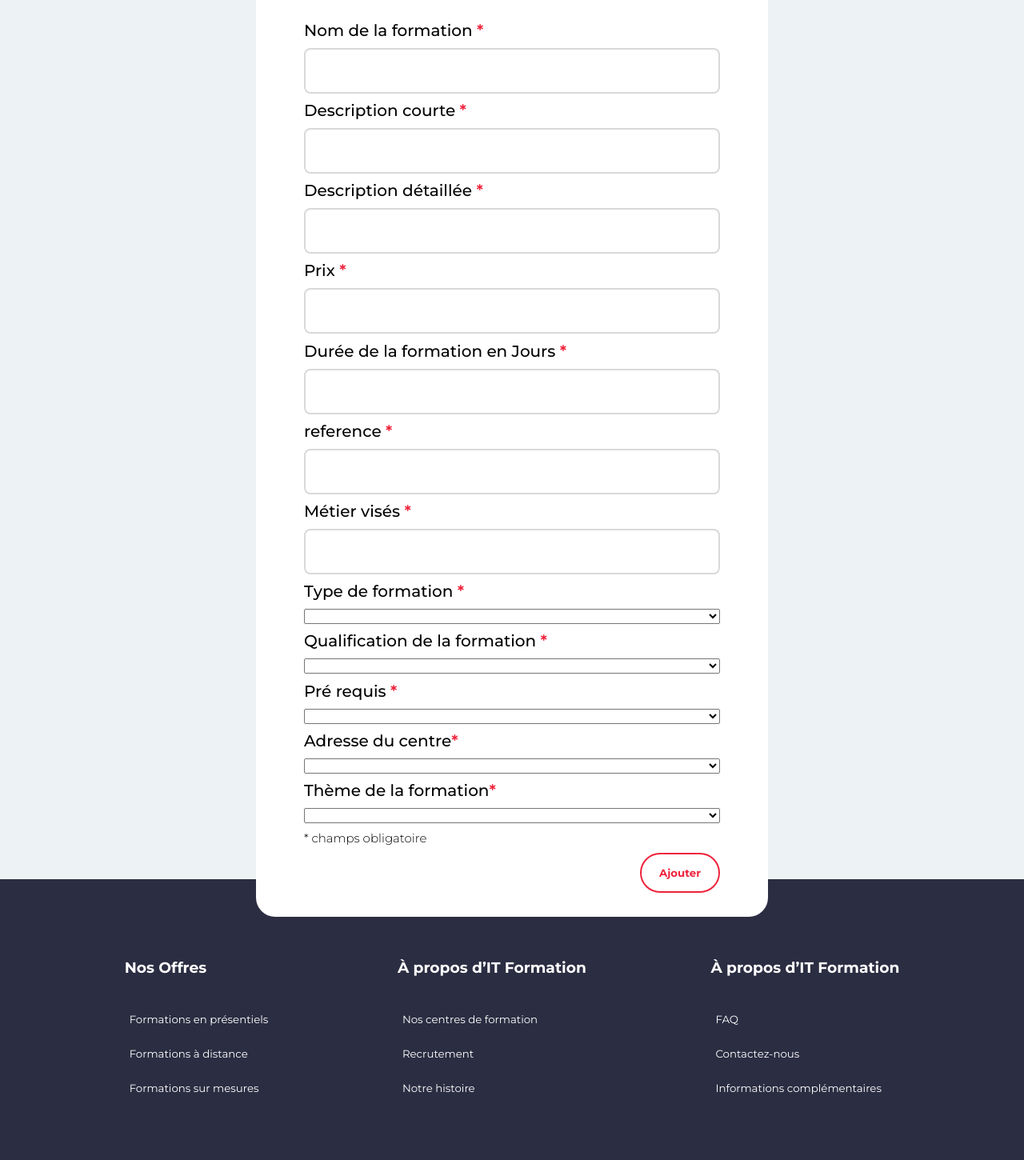
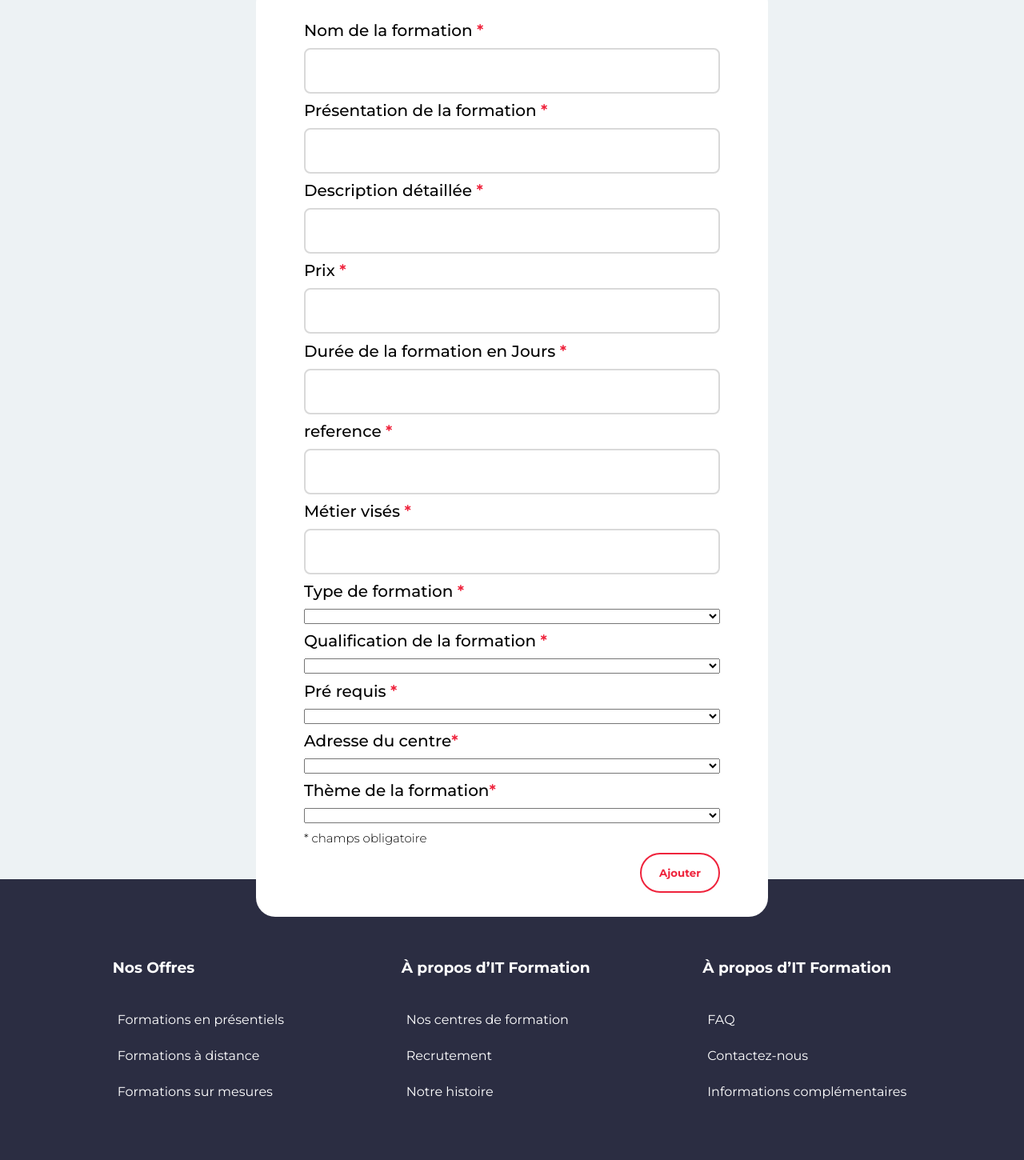
Before and after one commit to BastienCay/Front_IT_Formation, an Angular app in the folder IT_Formation/: page /ajout-formation in a window 1280 px wide. Shown: the part 240-1690 px from the top of the page at 80% size. Built offline with nearby package versions, Linux system fonts and the light colour scheme; no server answers.

Commit message:
hot fix CSS + liens navbar

```diff
--- a/IT_Formation/src/app/commons/footer/footer.component.css
+++ b/IT_Formation/src/app/commons/footer/footer.component.css
@@ -34,6 +34,10 @@ li{
     margin-bottom: 3vh;
 }
 
+li, button{
+    font-size: 16px;
+}
+
 p{
     margin-top: 5vh;
 
--- a/IT_Formation/src/app/commons/header/nav-bar/nav-bar.component.html
+++ b/IT_Formation/src/app/commons/header/nav-bar/nav-bar.component.html
@@ -30,7 +30,7 @@
                                 <button class="formation-dropdown-item" id="categorie-formation" routerLink="**">FORMATION BUREAUTIQUE</button>
                                 <button class="formation-dropdown-item" routerLink="**">Formation Excel Avancé</button>
                                 <button class="formation-dropdown-item" routerLink="**">Formation Suite Office</button>
-                                <button class="formation-dropdown-item" routerLink="**">Formation Linux</button>
+                                <button class="formation-dropdown-item" routerLink="/formations/6">Formation Linux</button>
                                 <button class="formation-dropdown-item" id="categorie-formation" routerLink="**">FORMATION FRONT</button>
                                 <button class="formation-dropdown-item" routerLink="**">Formation React</button>
                                 <button class="formation-dropdown-item" routerLink="**">Formation Angular</button>
@@ -43,7 +43,7 @@
                                 <button class="formation-dropdown-item" routerLink="**">Formation UI / UX</button>
                                 <button class="formation-dropdown-item" routerLink="/formations/2">Formation Python</button>
                                 <button class="formation-dropdown-item" routerLink="**">Formation Excel Initiation</button>
-                                <button class="formation-dropdown-item" routerLink="**">Formation Linux</button>
+                                <button class="formation-dropdown-item" routerLink="/formations/6">Formation Linux</button>
 
                             </div>
                         </div>
--- a/IT_Formation/src/app/pages/page-admin/ajout-formation/ajout-formation.component.html
+++ b/IT_Formation/src/app/pages/page-admin/ajout-formation/ajout-formation.component.html
@@ -14,7 +14,7 @@
       </div>
       <!-- Description courte -->
       <div class="input-group">
-        <label class="label" for="descriptionMinimum"> Description courte <span>*</span></label>
+        <label class="label" for="descriptionMinimum"> Présentation de la formation <span>*</span></label>
         <input class="input" required type="text" formControlName="descriptionMinimum" id="descriptionMinimum"/>
         <!-- Si submitted est true et le champ désignation est INVALIDE -->
         @if(submitted && !form['descriptionMinimum'].valid){
```
